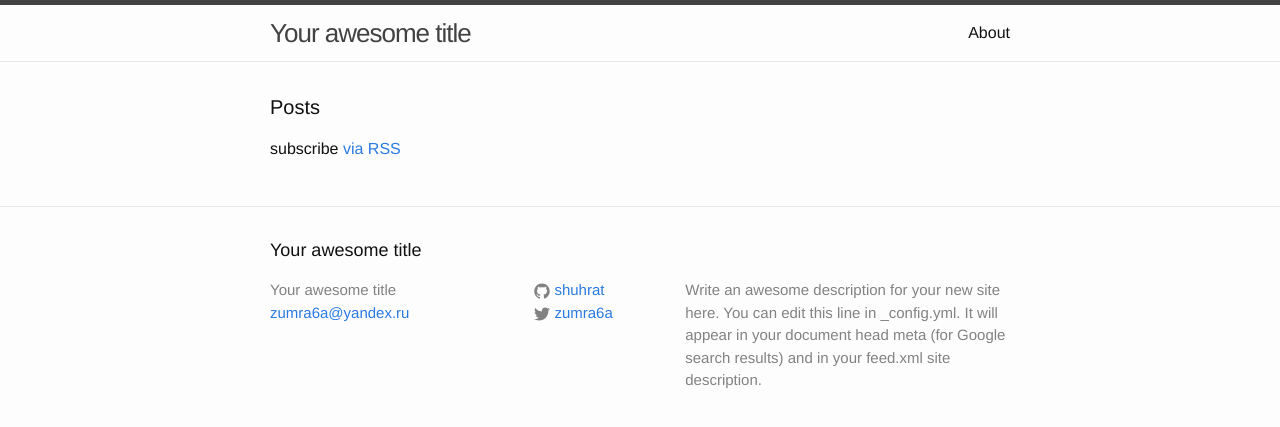
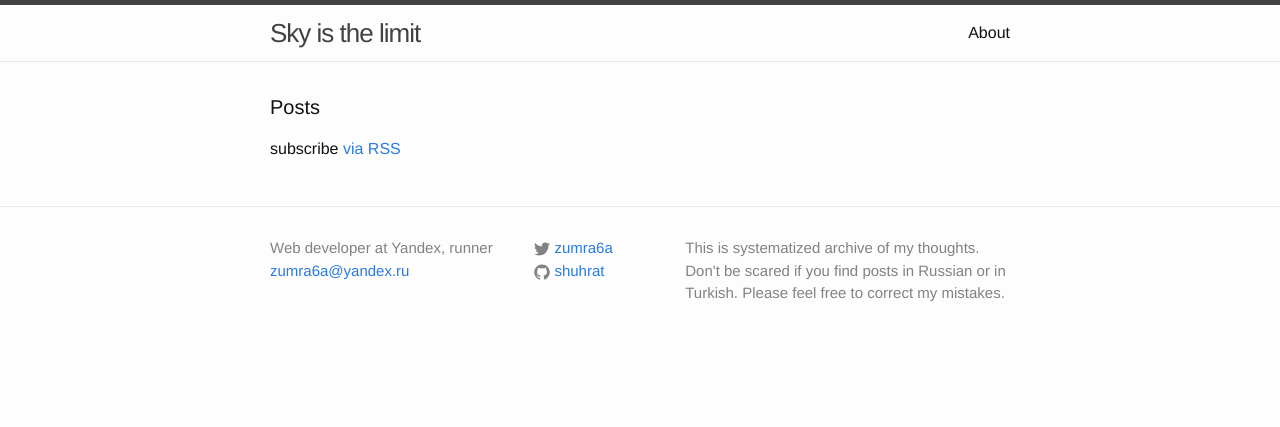
Before and after one commit to shuhrat/shuhrat.github.io, a Jekyll site: the page built from index.html, in a window 1280 px wide. Shown: the top 427 px of the page. Built offline with Jekyll 4.4.1, drawn with Linux system fonts in a browser that asks for light colours.

Commit message:
Updated config structure and footer links

```diff
--- a/_config.yml
+++ b/_config.yml
@@ -1,17 +1,33 @@
 # Site settings
-title: Your awesome title
+title: Sky is the limit
+about: Web developer at Yandex, runner
 email: zumra6a@yandex.ru
-description: > # this means to ignore newlines until "baseurl:"
-  Write an awesome description for your new site here. You can edit this
-  line in _config.yml. It will appear in your document head meta (for
-  Google search results) and in your feed.xml site description.
-baseurl: "" # the subpath of your site, e.g. /blog/
-url: "http://shuhrat.github.io" # the base hostname & protocol for your site
-twitter_username: zumra6a
-github_username:  shuhrat
+description: >
+  This is systematized archive of my thoughts.
+  Don't be scared if you find posts in Russian or in Turkish.
+  Please feel free to correct my mistakes.
+
+baseurl: ""
+url: "http://shuhrat.github.io"
 
 # Build settings
 markdown: kramdown
 
 #gh-pages
 highlighter: pygments
+
+# Contacts
+contacts:
+  twitter: zumra6a
+  instagram: zumra6a
+  github:  shuhrat
+
+metrics:
+  yandex: >
+    <script src="//mc.yandex.ru/metrika/watch.js" type="text/javascript"></script>
+    <script type="text/javascript">
+    try { var yaCounter27416267 = new Ya.Metrika({id:27416267,
+              webvisor:true});
+    } catch(e) { }
+    </script>
+    <noscript><div><img src="//mc.yandex.ru/watch/27416267" style="position:absolute; left:-9999px;" alt="" /></div></noscript>
--- a/_includes/footer.html
+++ b/_includes/footer.html
@@ -2,35 +2,19 @@
 
   <div class="wrapper">
 
-    <h2 class="footer-heading">{{ site.title }}</h2>
-
     <div class="footer-col-wrapper">
       <div class="footer-col  footer-col-1">
         <ul class="contact-list">
-          <li>{{ site.title }}</li>
+          <li>{{ site.about }}</li>
           <li><a href="mailto:{{ site.email }}">{{ site.email }}</a></li>
         </ul>
       </div>
 
       <div class="footer-col  footer-col-2">
         <ul class="social-media-list">
-          {% if site.github_username %}
+
           <li>
-            <a href="https://github.com/{{ site.github_username }}">
-              <span class="icon  icon--github">
-                <svg viewBox="0 0 16 16">
-                  <path fill="#828282" d="M7.999,0.431c-4.285,0-7.76,3.474-7.76,7.761 c0,3.428,2.223,6.337,5.307,7.363c0.388,0.071,0.53-0.168,0.53-0.374c0-0.184-0.007-0.672-0.01-1.32 c-2.159,0.469-2.614-1.04-2.614-1.04c-0.353-0.896-0.862-1.135-0.862-1.135c-0.705-0.481,0.053-0.472,0.053-0.472 c0.779,0.055,1.189,0.8,1.189,0.8c0.692,1.186,1.816,0.843,2.258,0.645c0.071-0.502,0.271-0.843,0.493-1.037 C4.86,11.425,3.049,10.76,3.049,7.786c0-0.847,0.302-1.54,0.799-2.082C3.768,5.507,3.501,4.718,3.924,3.65 c0,0,0.652-0.209,2.134,0.796C6.677,4.273,7.34,4.187,8,4.184c0.659,0.003,1.323,0.089,1.943,0.261 c1.482-1.004,2.132-0.796,2.132-0.796c0.423,1.068,0.157,1.857,0.077,2.054c0.497,0.542,0.798,1.235,0.798,2.082 c0,2.981-1.814,3.637-3.543,3.829c0.279,0.24,0.527,0.713,0.527,1.437c0,1.037-0.01,1.874-0.01,2.129 c0,0.208,0.14,0.449,0.534,0.373c3.081-1.028,5.302-3.935,5.302-7.362C15.76,3.906,12.285,0.431,7.999,0.431z"/>
-                </svg>
-              </span>
-
-              <span class="username">{{ site.github_username }}</span>
-            </a>
-          </li>
-          {% endif %}
-
-          {% if site.twitter_username %}
-          <li>
-            <a href="https://twitter.com/{{ site.twitter_username }}">
+            <a href="https://twitter.com/{{ site.contacts.twitter }}">
               <span class="icon  icon--twitter">
                 <svg viewBox="0 0 16 16">
                   <path fill="#828282" d="M15.969,3.058c-0.586,0.26-1.217,0.436-1.878,0.515c0.675-0.405,1.194-1.045,1.438-1.809
@@ -38,10 +22,22 @@
                 </svg>
               </span>
 
-              <span class="username">{{ site.twitter_username }}</span>
+              <span class="username">{{ site.contacts.twitter }}</span>
             </a>
           </li>
-          {% endif %}
+
+          <li>
+            <a href="https://github.com/{{ site.contacts.github }}">
+              <span class="icon  icon--github">
+                <svg viewBox="0 0 16 16">
+                  <path fill="#828282" d="M7.999,0.431c-4.285,0-7.76,3.474-7.76,7.761 c0,3.428,2.223,6.337,5.307,7.363c0.388,0.071,0.53-0.168,0.53-0.374c0-0.184-0.007-0.672-0.01-1.32 c-2.159,0.469-2.614-1.04-2.614-1.04c-0.353-0.896-0.862-1.135-0.862-1.135c-0.705-0.481,0.053-0.472,0.053-0.472 c0.779,0.055,1.189,0.8,1.189,0.8c0.692,1.186,1.816,0.843,2.258,0.645c0.071-0.502,0.271-0.843,0.493-1.037 C4.86,11.425,3.049,10.76,3.049,7.786c0-0.847,0.302-1.54,0.799-2.082C3.768,5.507,3.501,4.718,3.924,3.65 c0,0,0.652-0.209,2.134,0.796C6.677,4.273,7.34,4.187,8,4.184c0.659,0.003,1.323,0.089,1.943,0.261 c1.482-1.004,2.132-0.796,2.132-0.796c0.423,1.068,0.157,1.857,0.077,2.054c0.497,0.542,0.798,1.235,0.798,2.082 c0,2.981-1.814,3.637-3.543,3.829c0.279,0.24,0.527,0.713,0.527,1.437c0,1.037-0.01,1.874-0.01,2.129 c0,0.208,0.14,0.449,0.534,0.373c3.081-1.028,5.302-3.935,5.302-7.362C15.76,3.906,12.285,0.431,7.999,0.431z"/>
+                </svg>
+              </span>
+
+              <span class="username">{{ site.contacts.github }}</span>
+            </a>
+          </li>
+
         </ul>
       </div>
 
@@ -52,4 +48,5 @@
 
   </div>
 
+  {{ site.metrics.yandex }}
 </footer>
```
Also changed, not shown: README.md.
